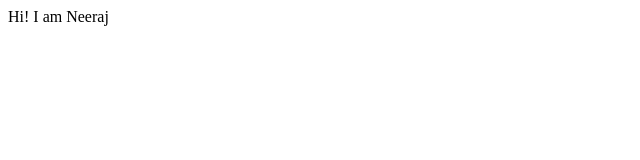
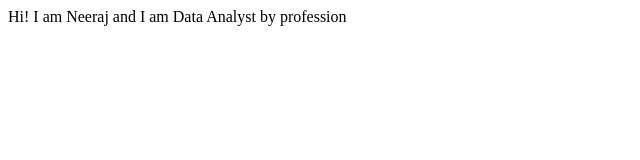
Before and after one commit to Neeraj-TheAnalyst/Neeraj-TheAnalyst, a plain HTML site: page index.html in a window 1280 px wide. Shown: the whole page, without its empty margins (0-640 px from the left). Drawn offline with Linux system fonts and the light colour scheme.

Commit message:
Docs: Updated Body

```diff
--- a/index.html
+++ b/index.html
@@ -6,6 +6,6 @@
     <title>Neeraj Kumar Portfolio</title>
 </head>
 <body>
-     Hi! I am Neeraj
+     Hi! I am Neeraj and I am Data Analyst by profession
 </body>
 </html>
```
Also changed, not shown: 1 other file.
